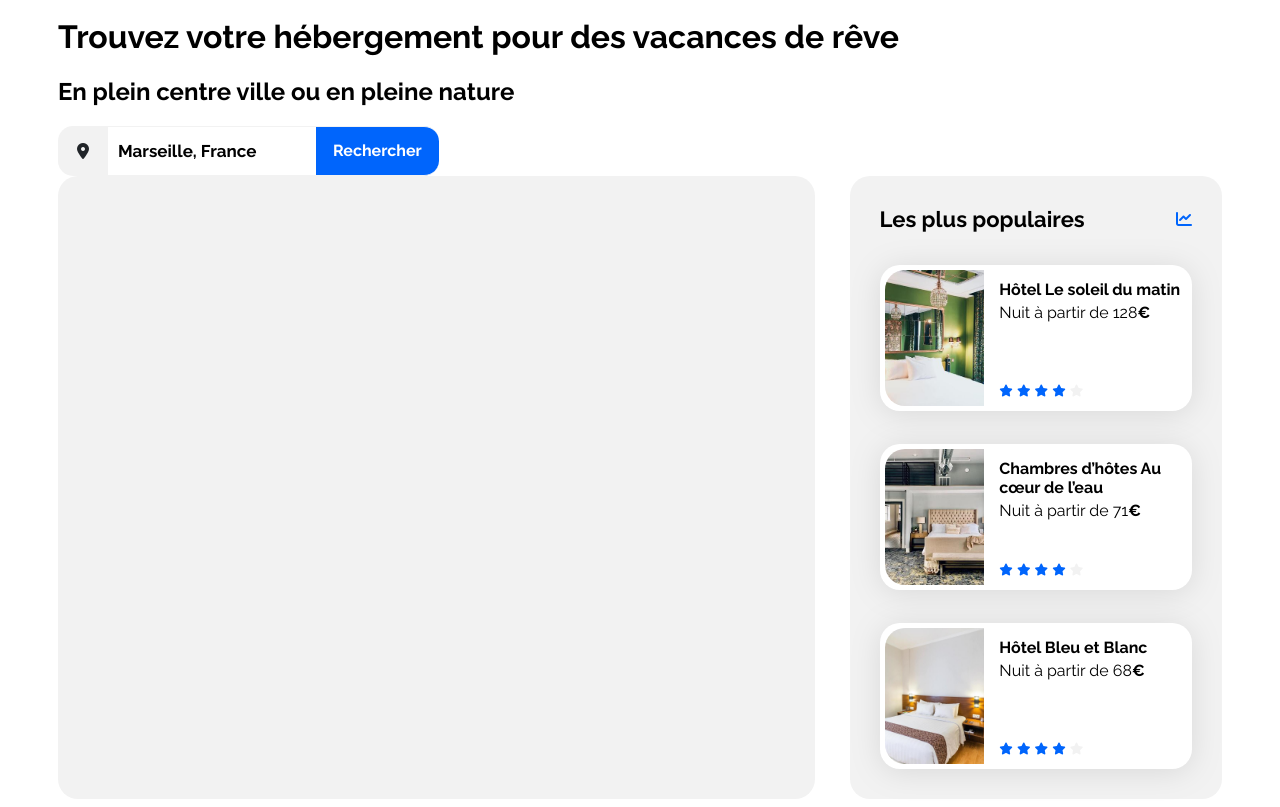
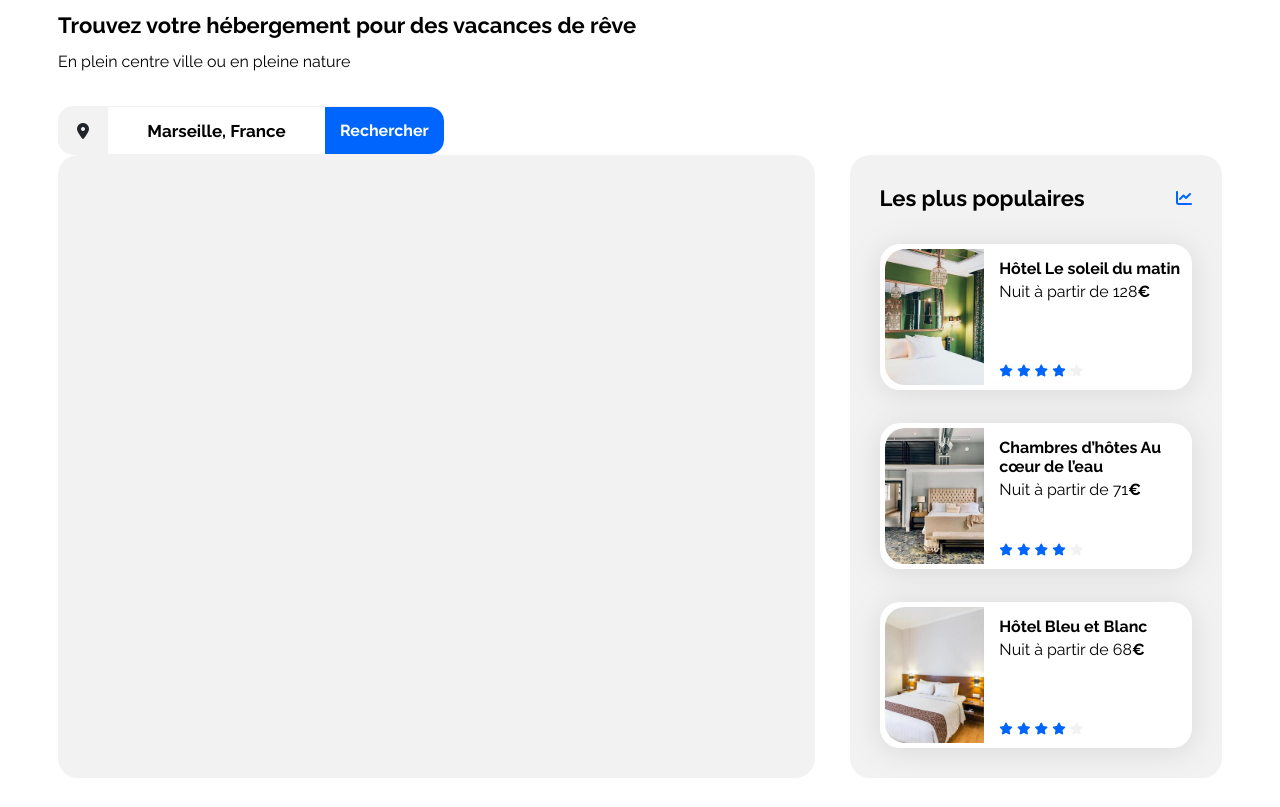
Before and after one commit to OnixTakeSama/OC-Booki, a plain HTML site: page index.html in a window 1280 px wide. Shown: the part 90-897 px from the top of the page. After the commit the page ends 876 px from the top, so only its background shows below. Drawn offline with Linux system fonts and the light colour scheme.

Commit message:
Fix CSS
Fixing css for the search bar

```diff
--- a/style.css
+++ b/style.css
@@ -123,6 +123,27 @@ a {
     color: var(--main-bg-color)
 }
 
+.titre-principal > h1 {
+    font-size: 22px;
+    font-style: normal;
+    font-weight: bold;
+    line-height: normal;
+}
+
+.titre-principal > h2 {
+    font-size: 16px;
+    font-style: normal;
+    font-weight: 400;
+    line-height: normal;
+    margin: 0;
+}
+
+.titre-principal {
+    display: flex;
+    flex-direction: column;
+    padding-bottom: 35px;
+}
+
 /** Recherche & filtres **/
 .icone {
     display: flex;
@@ -142,19 +163,19 @@ a {
 
 .formulaire {
     display: flex;
-    height: 50px;
+    height: 49px;
+    width: 377px;
 }
 
 .bouton-rechercher {
     background-color: #0065FC;
     color: white;
     font-size: 16px;
-    font-family: 'Raleway', sans-serif;
     font-weight: 600;
     border-bottom-right-radius: 15px;
     border-top-right-radius: 15px;
-    padding-right: 17px;
-    padding-left: 17px;
+    padding-right: 15px;
+    padding-left: 15px;
 }
 
 .bouton-rechercher:hover {
@@ -172,9 +193,8 @@ input, textarea {
     color: rgb(68, 68, 68);
     opacity: 1;
     font-weight: 800;
-    font-size: 17px;
-    padding-left: 10px;
-    font-family: 'Raleway', sans-serif;
+    font-size: 18px;
+    text-align: center;
 }
 
 ::placeholder {
@@ -183,6 +203,8 @@ input, textarea {
     opacity: 1;
     font-size: 17px;
 }
+
+
 
 /****** Hebergements And Populaires ***********/
 .hebergements-and-populaires {
```
